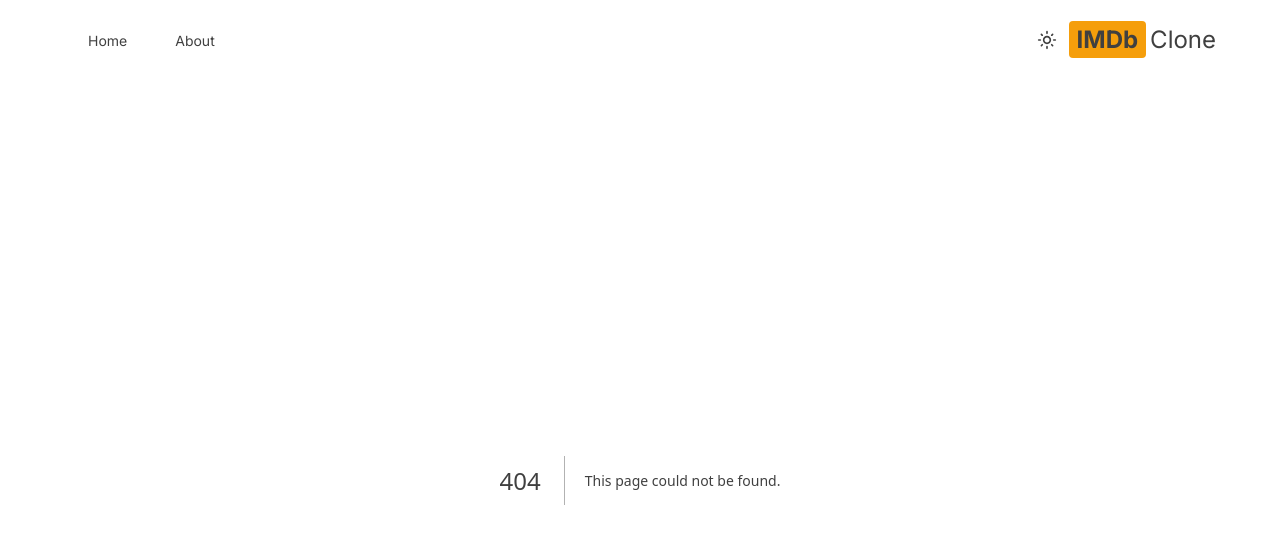
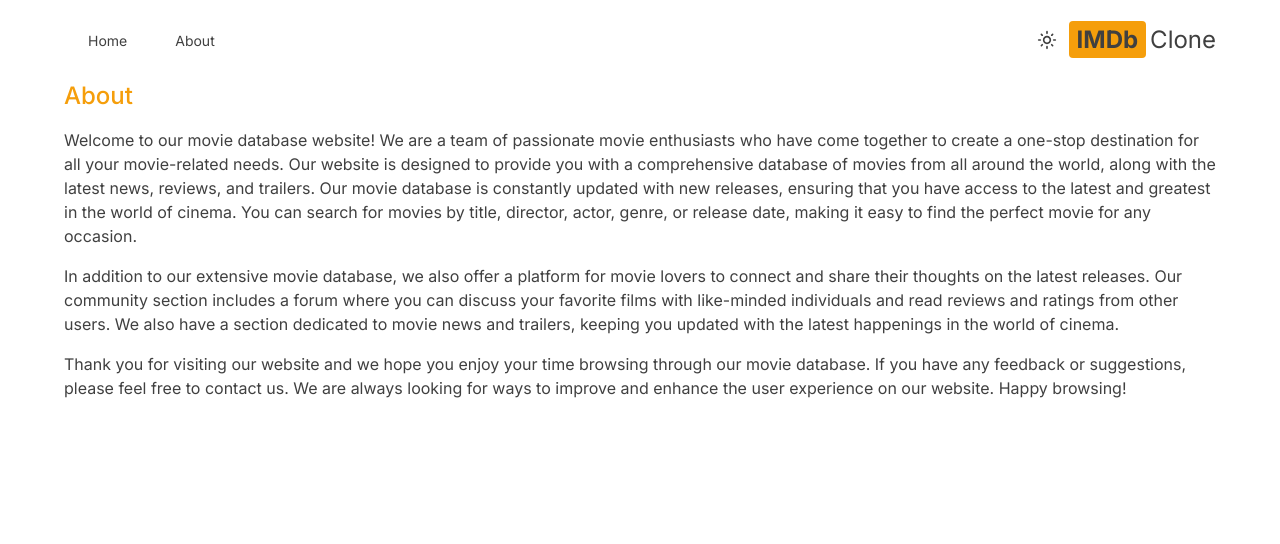
Before and after one commit to soheilKP/imdb, a Next.js app: page /about in a window 1280 px wide. Before the commit this address had no page. Shown: the top 544 px of the page. Built offline with nearby package versions, Linux system fonts and the light colour scheme.

Commit message:
Create the about page

```diff
--- /dev/null
+++ b/src/app/about/page.jsx
@@ -0,0 +1,36 @@
+const About = () => {
+  return (
+    <div className="max-w-6xl mx-auto space-y-4">
+      <h1 className="text-2xl font-medium text-amber-500">About</h1>
+      <p>
+        Welcome to our movie database website! We are a team of passionate movie
+        enthusiasts who have come together to create a one-stop destination for
+        all your movie-related needs. Our website is designed to provide you
+        with a comprehensive database of movies from all around the world, along
+        with the latest news, reviews, and trailers. Our movie database is
+        constantly updated with new releases, ensuring that you have access to
+        the latest and greatest in the world of cinema. You can search for
+        movies by title, director, actor, genre, or release date, making it easy
+        to find the perfect movie for any occasion.
+      </p>
+      <p>
+        In addition to our extensive movie database, we also offer a platform
+        for movie lovers to connect and share their thoughts on the latest
+        releases. Our community section includes a forum where you can discuss
+        your favorite films with like-minded individuals and read reviews and
+        ratings from other users. We also have a section dedicated to movie news
+        and trailers, keeping you updated with the latest happenings in the
+        world of cinema.
+      </p>
+      <p>
+        Thank you for visiting our website and we hope you enjoy your time
+        browsing through our movie database. If you have any feedback or
+        suggestions, please feel free to contact us. We are always looking for
+        ways to improve and enhance the user experience on our website. Happy
+        browsing!
+      </p>
+    </div>
+  );
+};
+
+export default About;
```
